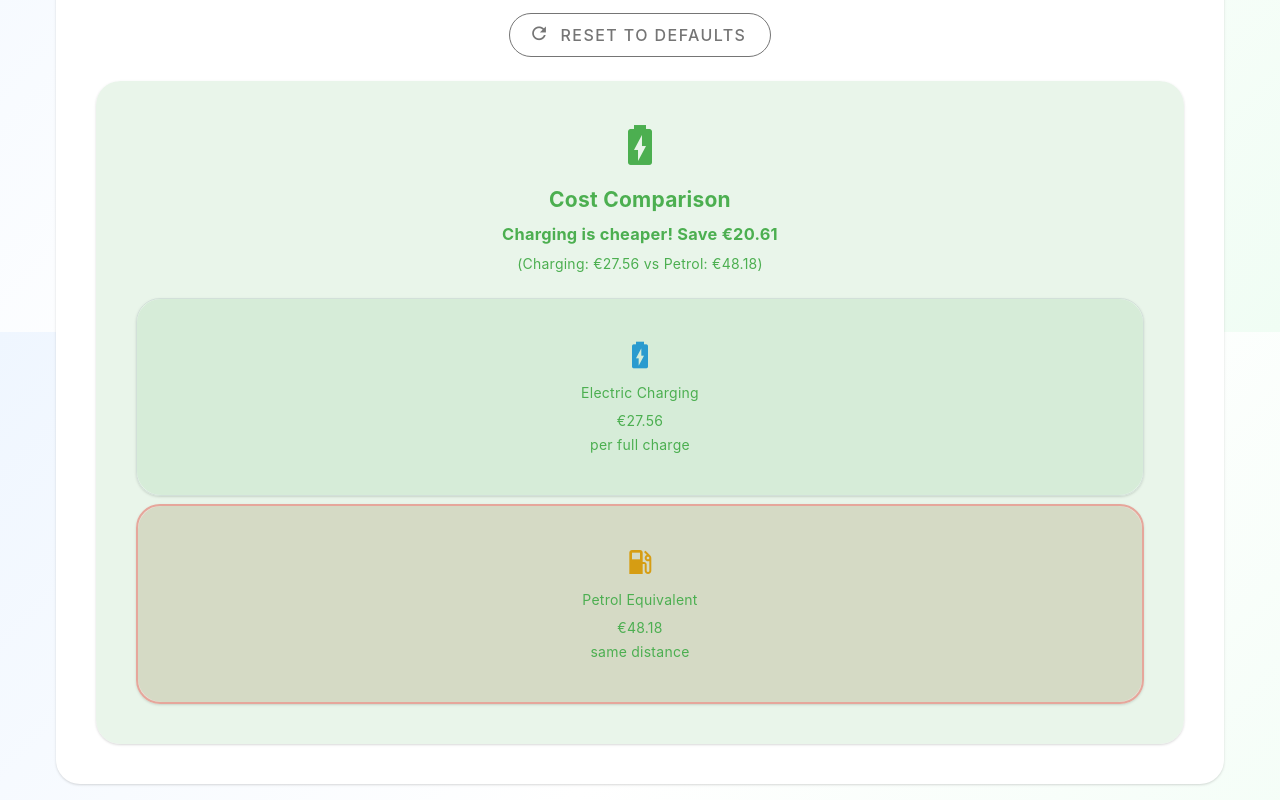
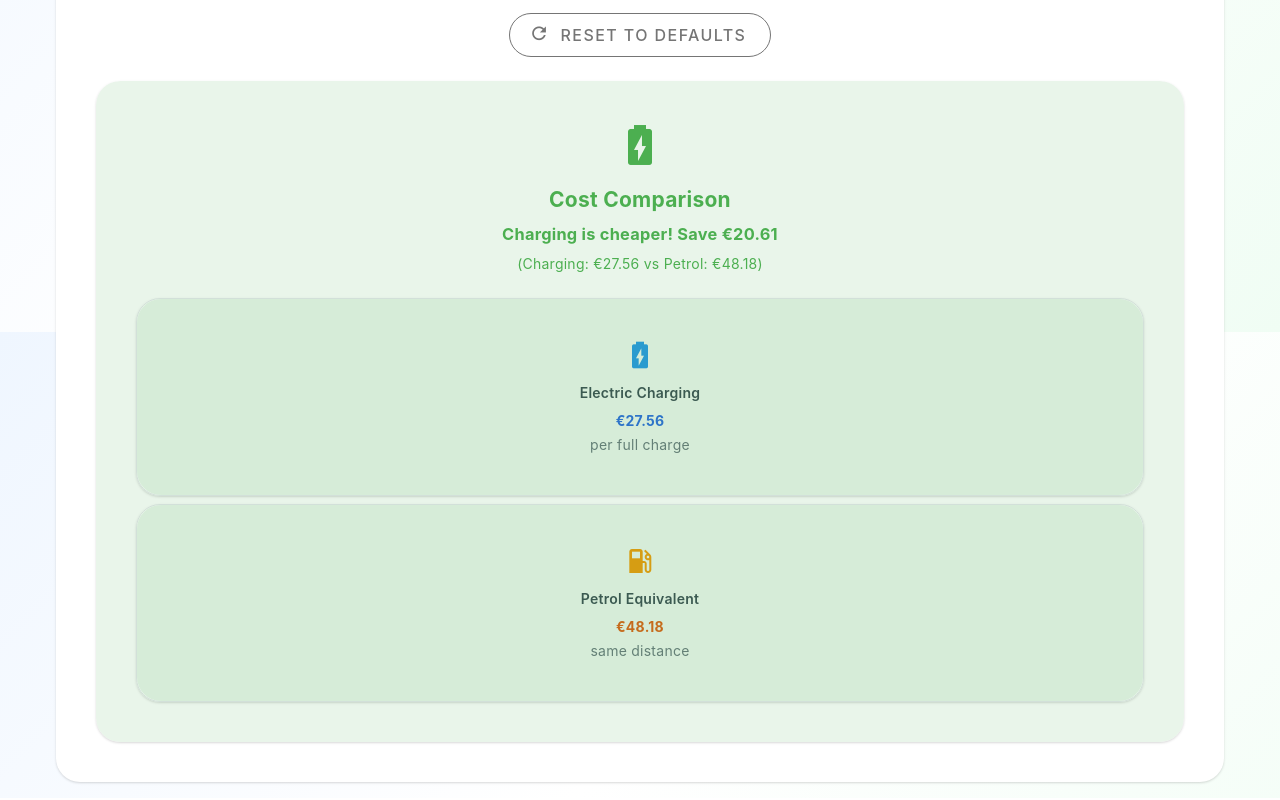
Before and after one commit to bram2202/charge-calculator, a Vue app: page / in a window 1280 px wide. Shown: the part 1268-2068 px from the top of the page. Built offline with nearby package versions, Linux system fonts and the light colour scheme.

Commit message:
style: :lipstick: Fix tailwind / Vuetify override issue

```diff
--- a/src/components/ResultsCard.vue
+++ b/src/components/ResultsCard.vue
@@ -1,17 +1,12 @@
 <template>
   <div class="w-full">
-    <v-card
-      :color="mode === 'Hybrid' ? (isChargingCheaper ? 'success' : 'warning') : 'info'"
-      variant="tonal"
-      class="text-center rounded-xl shadow-lg"
-    >
+    <v-card :color="mode === 'Hybrid' ? (isChargingCheaper ? 'success' : 'warning') : 'info'" variant="tonal"
+      class="text-center rounded-xl shadow-lg">
       <v-card-text class="p-4 sm:p-6 lg:p-8">
         <div class="flex flex-col items-center">
           <v-icon
             :icon="mode === 'EV' ? 'mdi-lightning-bolt' : (isChargingCheaper ? 'mdi-battery-charging' : 'mdi-gas-station')"
-            size="48"
-            class="mb-4 sm:mb-6"
-          />
+            size="48" class="mb-4 sm:mb-6" />
           <h2 class="text-xl sm:text-2xl lg:text-3xl font-bold mb-2 sm:mb-4">
             {{ mode === 'EV' ? 'Charging Cost' : 'Cost Comparison' }}
           </h2>
@@ -24,13 +19,8 @@
 
           <div v-if="mode === 'Hybrid'" class="mt-6 sm:mt-8 w-full max-w-2xl">
             <div class="grid grid-cols-1 sm:grid-cols-2 gap-4 sm:gap-6">
-              <v-card
-                variant="outlined"
-                :class="[
-                  'rounded-xl shadow-sm hover:shadow-md transition-all duration-200 backdrop-blur-sm mb-2',
-                  !isChargingCheaper ? 'border-red-300 bg-red-100/70' : 'border-gray-200 bg-white/80'
-                ]"
-              >
+              <v-card variant="outlined"
+                class="rounded-xl shadow-sm hover:shadow-md transition-all duration-200 backdrop-blur-sm mb-2 border-gray-200 bg-white/80">
                 <v-card-text class="text-center p-4 sm:p-6">
                   <v-icon icon="mdi-battery-charging" size="32" color="blue" class="mb-3" />
                   <div class="text-base sm:text-lg font-semibold text-gray-700 mb-2">
@@ -45,13 +35,8 @@
                 </v-card-text>
               </v-card>
 
-              <v-card
-                variant="outlined"
-                :class="[
-                  'rounded-xl shadow-sm hover:shadow-md transition-all duration-200 backdrop-blur-sm',
-                  isChargingCheaper ? 'border-red-300 bg-red-100/70' : 'border-gray-200 bg-white/80'
-                ]"
-              >
+              <v-card variant="outlined"
+                class="rounded-xl shadow-sm hover:shadow-md transition-all duration-200 backdrop-blur-sm border-gray-200 bg-white/80">
                 <v-card-text class="text-center p-4 sm:p-6">
                   <v-icon icon="mdi-gas-station" size="32" color="orange" class="mb-3" />
                   <div class="text-base sm:text-lg font-semibold text-gray-700 mb-2">
@@ -71,10 +56,7 @@
 
           <!-- EV Mode additional info -->
           <div v-if="mode === 'EV'" class="mt-6 sm:mt-8 w-full max-w-md">
-            <v-card
-              variant="outlined"
-              class="rounded-xl shadow-sm bg-white/80 backdrop-blur-sm"
-            >
+            <v-card variant="outlined" class="rounded-xl shadow-sm bg-white/80 backdrop-blur-sm">
               <v-card-text class="text-center p-4 sm:p-6">
                 <v-icon icon="mdi-map-marker-distance" size="32" color="purple" class="mb-3" />
                 <div class="text-base sm:text-lg font-semibold text-gray-700 mb-2">
--- a/src/style.css
+++ b/src/style.css
@@ -4,6 +4,77 @@
 @tailwind base;
 @tailwind components;
 @tailwind utilities;
+
+/* Vuetify component overrides for Tailwind compatibility */
+.v-card .font-bold,
+.v-card-text .font-bold,
+.v-application .font-bold {
+  font-weight: 700 !important;
+}
+
+.v-card .font-semibold,
+.v-card-text .font-semibold,
+.v-application .font-semibold {
+  font-weight: 600 !important;
+}
+
+/* Global font weight overrides */
+[class*="font-bold"] {
+  font-weight: 700 !important;
+}
+
+[class*="font-semibold"] {
+  font-weight: 600 !important;
+}
+
+/* Ensure Tailwind utilities override Vuetify */
+@layer utilities {
+  .bg-white\/80 {
+    background-color: rgba(255, 255, 255, 0.8) !important;
+  }
+
+  .border-gray-200 {
+    border-color: #e5e7eb !important;
+  }
+
+  /* Font weight utilities to override Vuetify */
+  .font-bold {
+    font-weight: 700 !important;
+  }
+
+  .font-semibold {
+    font-weight: 600 !important;
+  }
+
+  .font-medium {
+    font-weight: 500 !important;
+  }
+
+  .font-normal {
+    font-weight: 400 !important;
+  }
+
+  /* Text color utilities */
+  .text-gray-700 {
+    color: rgb(55 65 81) !important;
+  }
+
+  .text-gray-500 {
+    color: rgb(107 114 128) !important;
+  }
+
+  .text-blue-600 {
+    color: rgb(37 99 235) !important;
+  }
+
+  .text-orange-600 {
+    color: rgb(234 88 12) !important;
+  }
+
+  .text-purple-600 {
+    color: rgb(147 51 234) !important;
+  }
+}
 
 :root {
   font-family: 'Inter', system-ui, -apple-system, BlinkMacSystemFont, 'Segoe UI', Roboto, sans-serif;
--- a/tailwind.config.js
+++ b/tailwind.config.js
@@ -1,9 +1,13 @@
 /** @type {import('tailwindcss').Config} */
 export default {
+  important: '#app',
   content: [
     "./index.html",
     "./src/**/*.{vue,js,ts,jsx,tsx}",
   ],
+  corePlugins: {
+    preflight: false, // Disable Tailwind's base styles to avoid conflicts with Vuetify
+  },
   theme: {
     extend: {
       fontFamily: {
```
Lines whose indentation alone changed are shown as unchanged.
